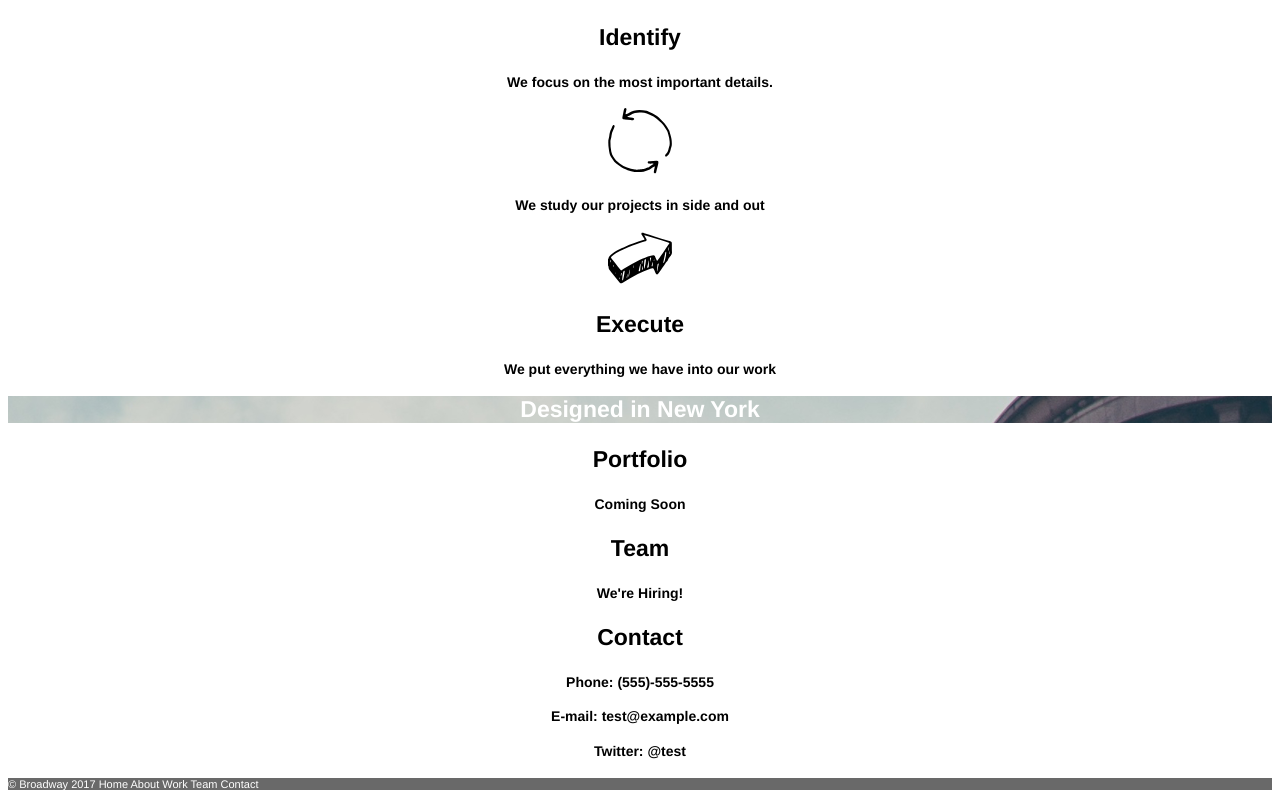
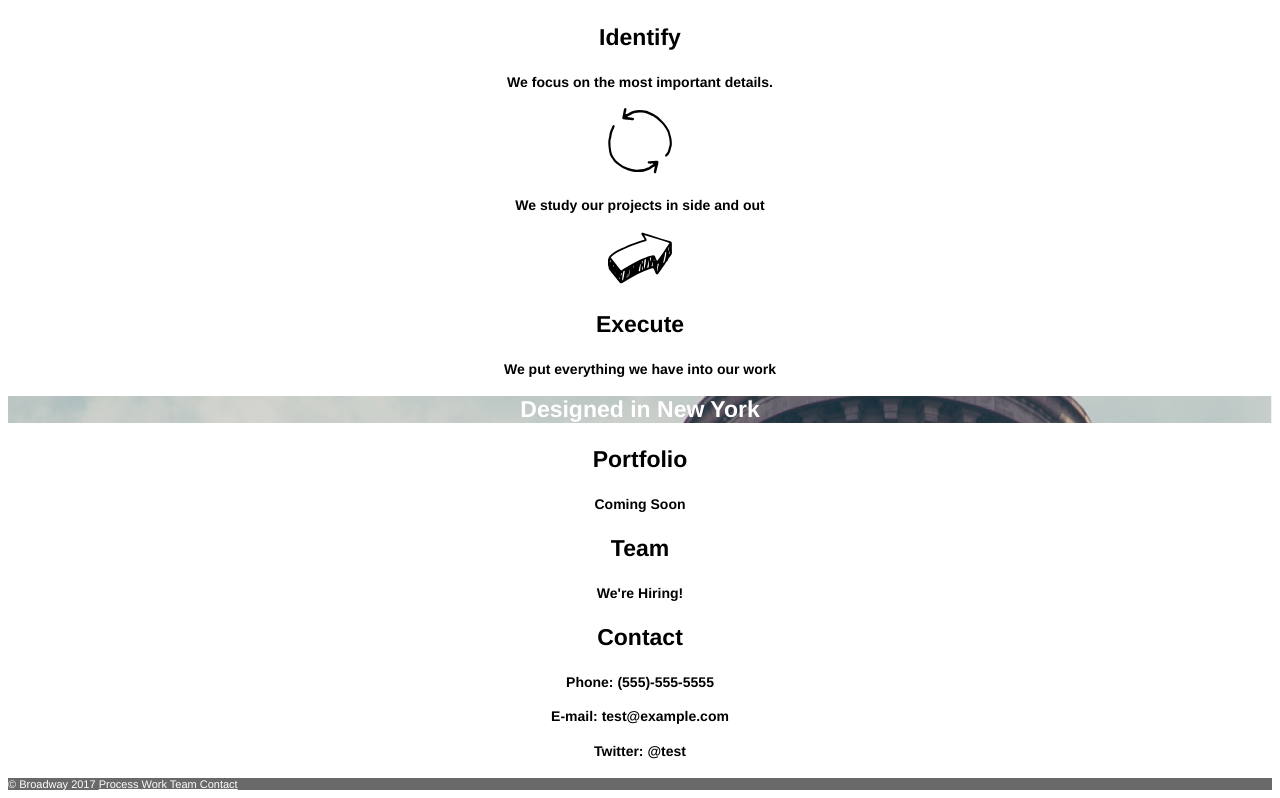
Before and after one commit to lstred/broadway, a plain HTML site: page index.html in a window 1280 px wide. Shown: the part 479-1277 px from the top of the page. Drawn offline with Linux system fonts and the light colour scheme.

Commit message:
final web

```diff
--- a/css/style.css
+++ b/css/style.css
@@ -5,6 +5,9 @@
 #imgg
 {
 background-image: url('../images/the-flatiron-building.jpg');
+background-attachment: fix;
+background-position: center top;
+background-size: cover;
 }
 
 .font18{
--- a/index.html
+++ b/index.html
@@ -19,11 +19,11 @@
       <br></br>
      <a class="font18 white"<a href="#team">Team</a>
       <br></br>
-     <a class="font18 white" href="#contact">Contact</a>
+     <a class="font18 white" <a href="#contact">Contact</a>
 
    </div>
 
-   <h2 class="font32 bold">Our Process</h2>
+   <h2 id="process" class="font32 bold">Our Process</h2>
    <img src="./images/identify.svg"/>
    <h3>Identify</h3>
    <h4>We focus on the most important details.</h4>
@@ -39,7 +39,7 @@
 
    <h3>Portfolio</h3>
    <h4>Coming Soon</h4>
-   <h3>Team</h3>
+   <h3 id="team">Team</h3>
    <h4>We're Hiring!</h4>
    <h3 id="contact">Contact</h3>
    <h4>Phone: (555)-555-5555</h4>
@@ -47,8 +47,14 @@
    <h4>Twitter: @test</h4>
  </center>
 
-   <nav class="backdimgray white font11 textleft"
-   <h4>© Broadway 2017 Home About Work Team Contact</h4>
+<nav class="backdimgray white font11 textleft">
+   <a>© Broadway 2017</a>
+   <a class="font11 white" <a href="#process">Process </a>
+   <a class="font11 white" <a href="#work">Work </a>
+  <a class="font11 white" <a href="#team">Team </a>
+  <a class="font11 white" <a href="#contact">Contact </a>
+
+</nav>
 
   </body>
 </html>
```
